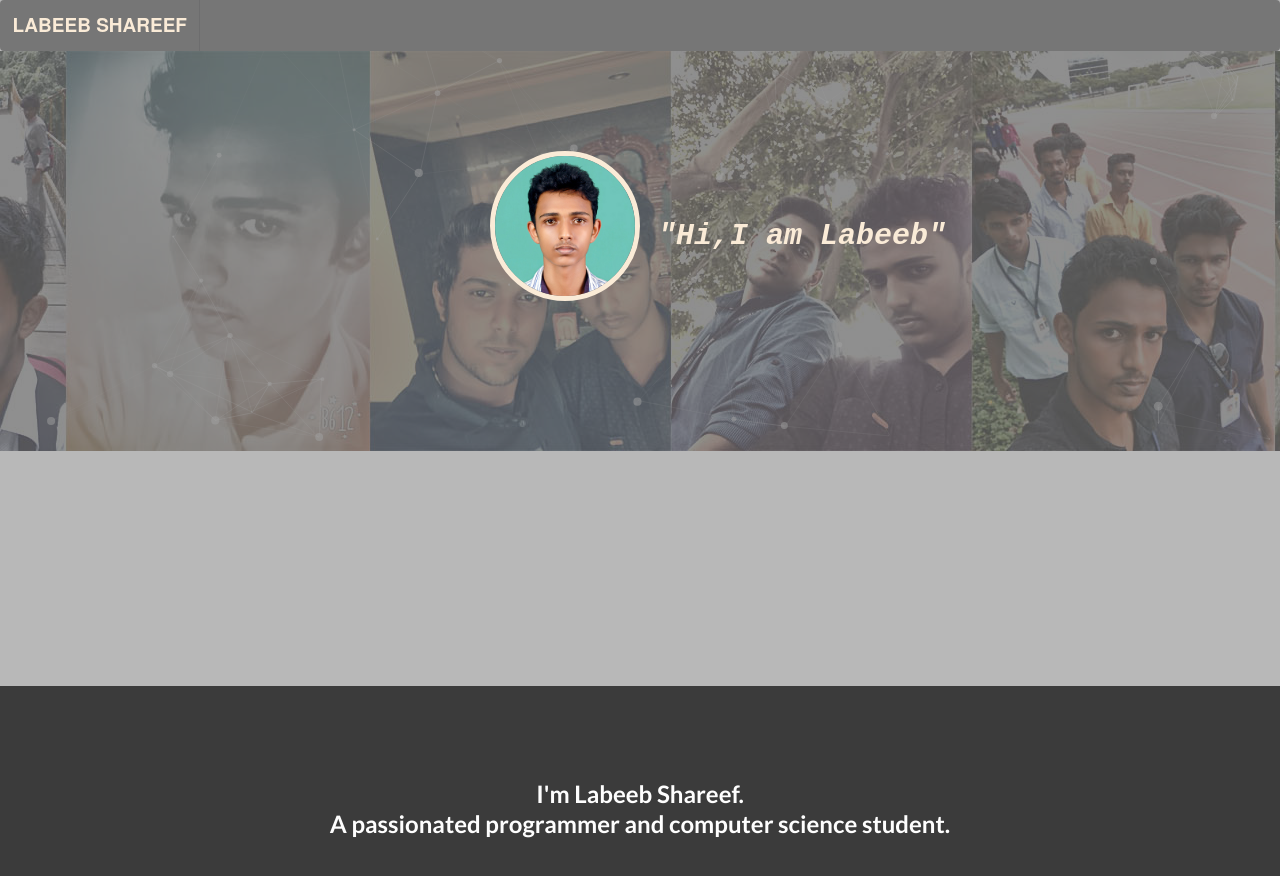
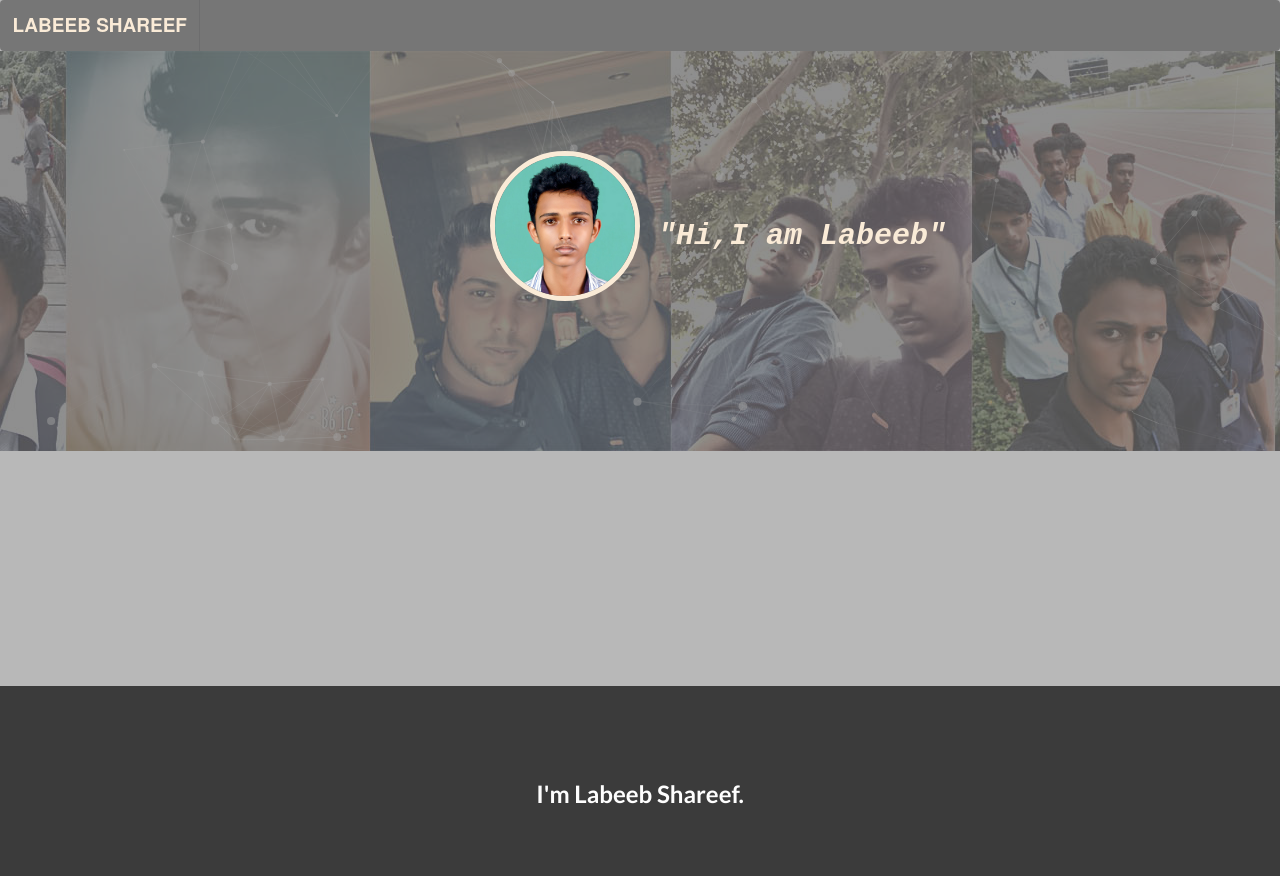
Before and after one commit to labeebshareef/labeebshareef.github.io, a plain HTML site: page index.html in a window 1280 px wide. Drawn offline with Linux system fonts and the light colour scheme; a web font is replaced by a local one.

Commit message:
Update index.html

```diff
--- a/index.html
+++ b/index.html
@@ -51,7 +51,7 @@
 	<br/><br/><br/><br/><br/><br/><br/>
 	 <div align="center" id="content2" >
 
-		 <h2 class="p2"><br/><br/><br/><font color="white"><align="center"> I'm Labeeb Shareef.</align><br/> A passionated programmer and computer science student.</font color></h2></div>
+		 <h2 class="p2"><br/><br/><br/><font color="white"><align="center"> I'm Labeeb Shareef.</align><br/></font color></h2></div>
  <script src="particles.js"></script>
 <script src="app.js"></script>
   <script src="particles.min.js"></script>
```
